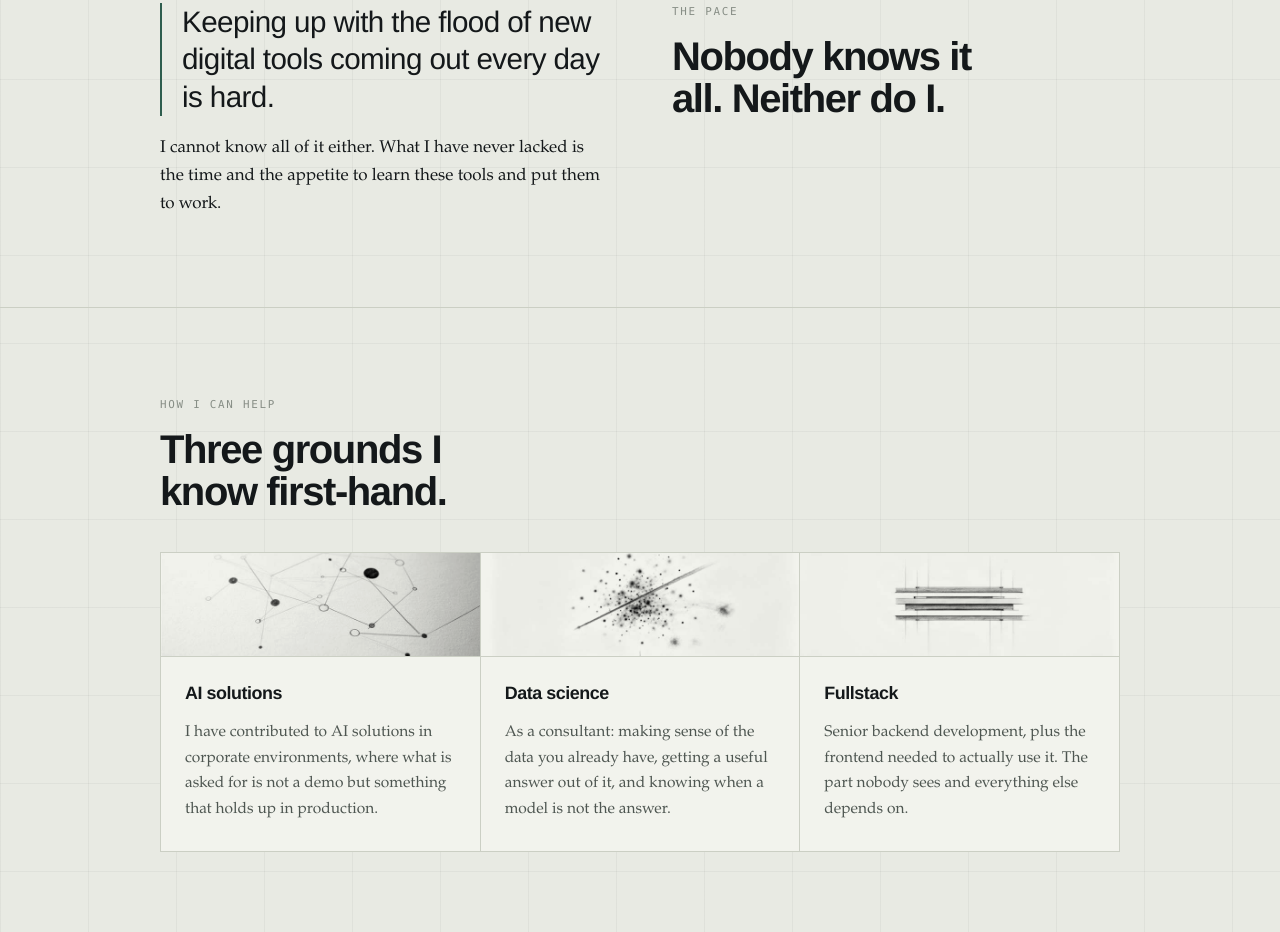
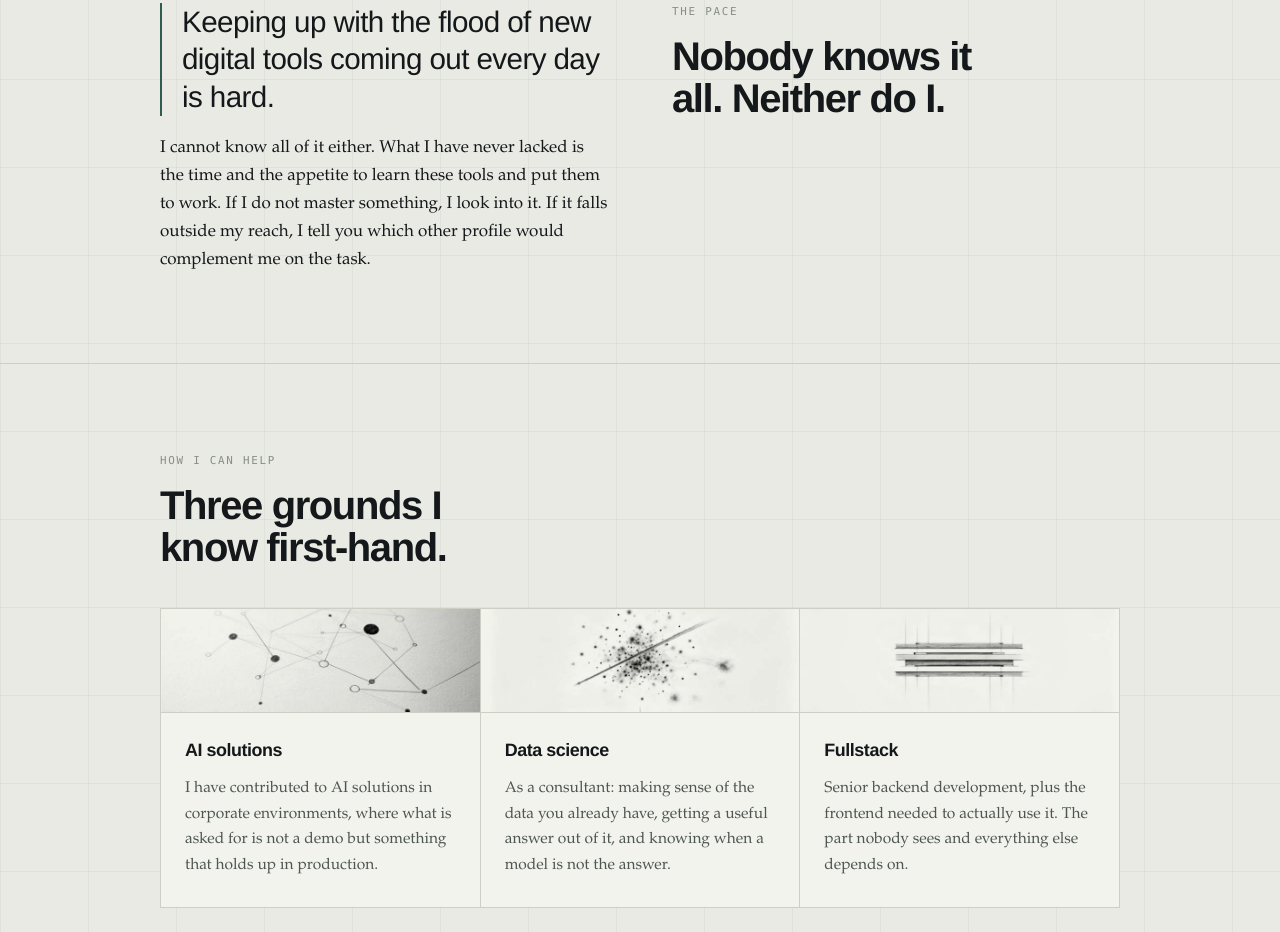
Before and after one commit to GuzmanGP/GuzmanGP.github.io, a plain HTML site: page index.html in a window 1280 px wide. Shown: the part 1153-2085 px from the top of the page. Drawn offline with Linux system fonts and the light colour scheme.

Commit message:
copy: extend the pace paragraph with the honest-limits line
Co-Authored-By: Claude Opus 5 <noreply@anthropic.com>

```diff
--- a/index.html
+++ b/index.html
@@ -624,7 +624,7 @@
     </div>
     <div class="prose">
       <p class="pull" data-en="Keeping up with the flood of new digital tools coming out every day is hard.">Es difícil seguir el ritmo a la cantidad de novedades digitales que salen cada día.</p>
-      <p data-en="I cannot know all of it either. What I have never lacked is the time and the appetite to learn these tools and put them to work.">Ni yo mismo soy capaz de conocerlo todo. Lo que nunca me ha faltado es el tiempo y las ganas de conocer estas herramientas y ponerlas en práctica.</p>
+      <p data-en="I cannot know all of it either. What I have never lacked is the time and the appetite to learn these tools and put them to work. If I do not master something, I look into it. If it falls outside my reach, I tell you which other profile would complement me on the task.">Ni yo mismo soy capaz de conocerlo todo. Lo que nunca me ha faltado es el tiempo y las ganas de conocer estas herramientas y ponerlas en práctica. Si no lo domino, lo investigo. Si se escapa de mi alcance, te digo qué otro perfil me puede complementar en la tarea.</p>
     </div>
   </div>
 </section>
```
